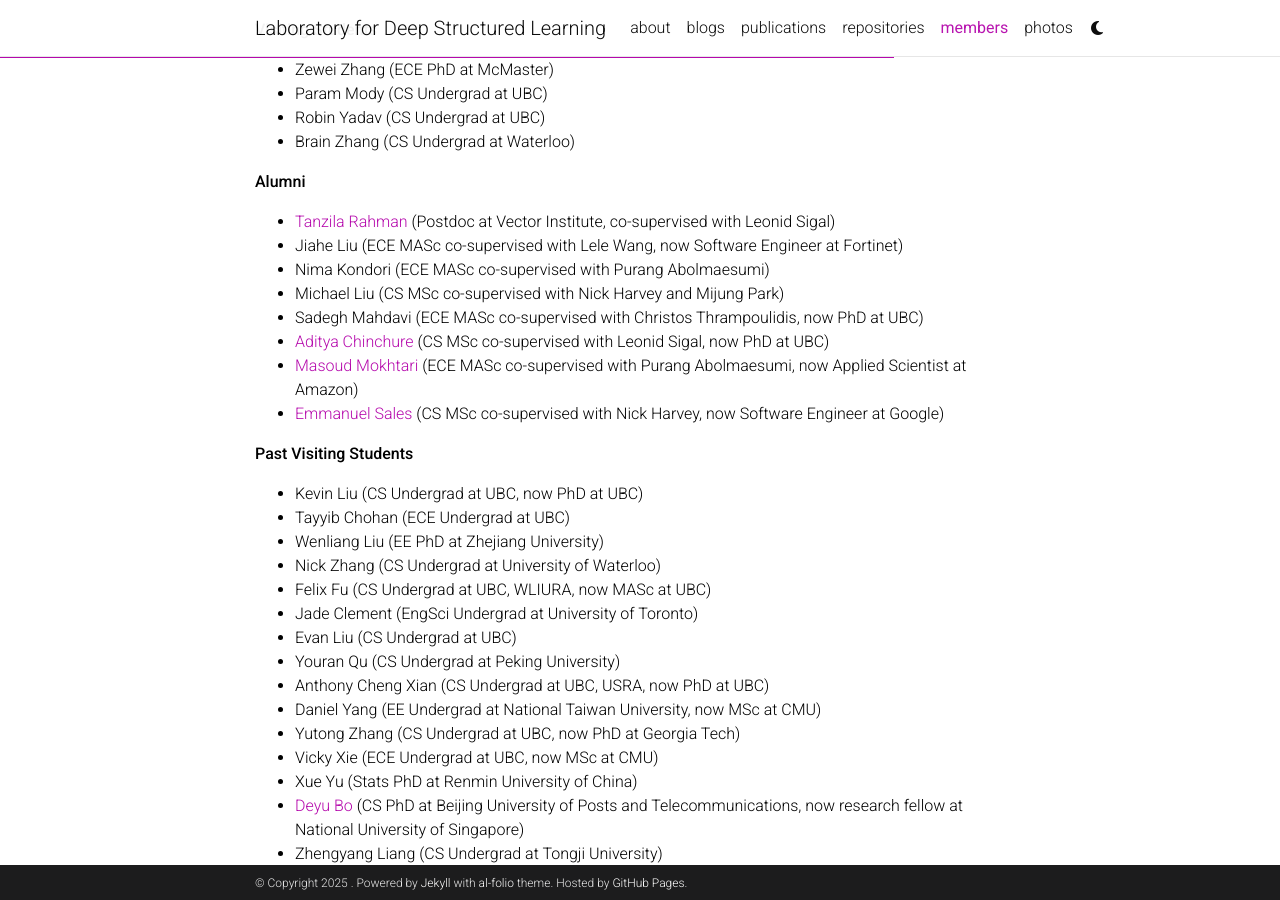
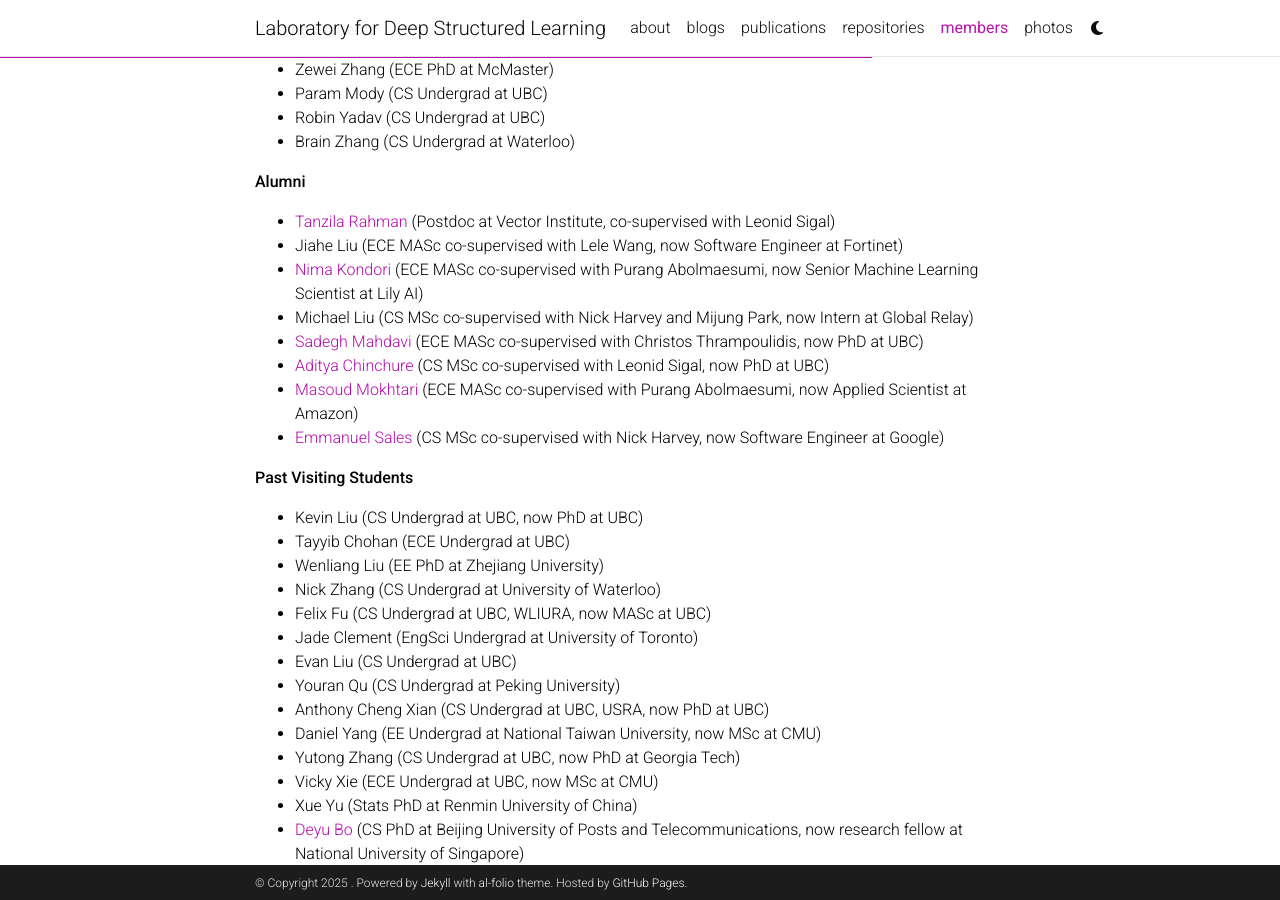
Before and after one commit to DSL-Lab/DSL-Lab.github.io, a Jekyll site: the page built from _pages/member.md, in a window 1280 px wide and 900 px high, scrolled down 655 px. Built offline with Jekyll 4.4.1, drawn with Linux system fonts in a browser that asks for light colours; comment, search, counter and statistics services are not loaded; a style sheet for code colours, icons or effects is not loaded.

Commit message:
upload group members

```diff
--- a/_pages/member.md
+++ b/_pages/member.md
@@ -27,7 +27,6 @@
 - Guanlong Jiao (ECE PhD)
 - Kevin Liu (ECE MASc)
 
-
 <!-- - [Hanwen Liang](https://scholar.google.ca/citations?user=mrOHvI8AAAAJ&hl=en) (ECE PhD) -->
 
 **Visiting Students**
@@ -40,9 +39,9 @@
 **Alumni**
 - [Tanzila Rahman](https://sites.google.com/view/tanzila-rahman/home) (Postdoc at Vector Institute, co-supervised with Leonid Sigal)
 - Jiahe Liu (ECE MASc co-supervised with Lele Wang, now Software Engineer at Fortinet)
-- Nima Kondori (ECE MASc co-supervised with Purang Abolmaesumi)
-- Michael Liu (CS MSc co-supervised with Nick Harvey and Mijung Park)
-- Sadegh Mahdavi (ECE MASc co-supervised with Christos Thrampoulidis, now PhD at UBC)
+- [Nima Kondori](https://nimakondori.github.io/) (ECE MASc co-supervised with Purang Abolmaesumi, now Senior Machine Learning Scientist at Lily AI)
+- Michael Liu (CS MSc co-supervised with Nick Harvey and Mijung Park, now Intern at Global Relay)
+- [Sadegh Mahdavi](https://smahdavi.com/) (ECE MASc co-supervised with Christos Thrampoulidis, now PhD at UBC)
 - [Aditya Chinchure](https://www.adityachinchure.com/) (CS MSc co-supervised with Leonid Sigal, now PhD at UBC)
 - [Masoud Mokhtari](https://www.masoudmokhtari.com/) (ECE MASc co-supervised with Purang Abolmaesumi, now Applied Scientist at Amazon)
 - [Emmanuel Sales](https://emsal.me/) (CS MSc co-supervised with Nick Harvey, now Software Engineer at Google)
```
